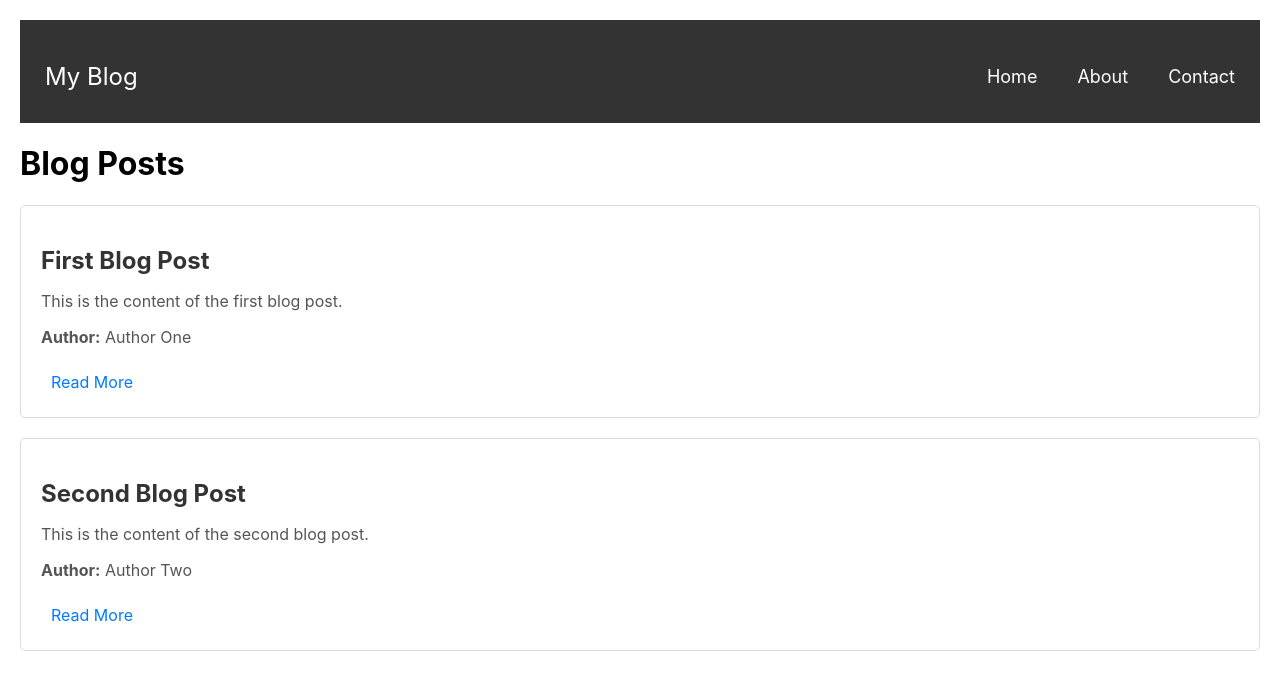
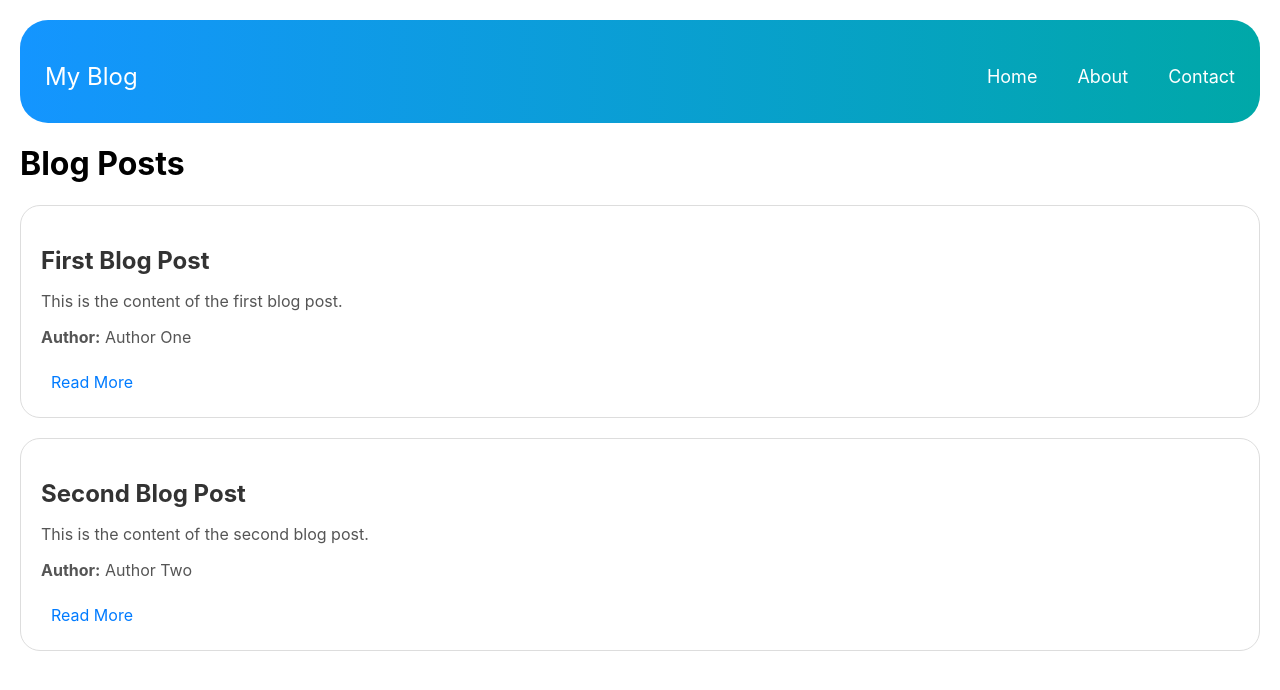
Before and after one commit to eatulrajput/blog, a React (Create React App) app in the folder my-blog/: page / in a window 1280 px wide. Shown: the top 690 px of the page. Built offline with nearby package versions, Linux system fonts and the light colour scheme.

Commit message:
Update Style

```diff
--- a/my-blog/public/index.html
+++ b/my-blog/public/index.html
@@ -9,35 +9,18 @@
       name="description"
       content="Web site created using create-react-app"
     />
-    <link rel="apple-touch-icon" href="%PUBLIC_URL%/logo192.png" />
+    <link rel="apple-touch-icon" href="%PUBLIC_URL%/apple-touch-icon.png" />
     <!--
       manifest.json provides metadata used when your web app is installed on a
       user's mobile device or desktop. See https://developers.google.com/web/fundamentals/web-app-manifest/
     -->
     <link rel="manifest" href="%PUBLIC_URL%/manifest.json" />
-    <!--
-      Notice the use of %PUBLIC_URL% in the tags above.
-      It will be replaced with the URL of the `public` folder during the build.
-      Only files inside the `public` folder can be referenced from the HTML.
 
-      Unlike "/favicon.ico" or "favicon.ico", "%PUBLIC_URL%/favicon.ico" will
-      work correctly both with client-side routing and a non-root public URL.
-      Learn how to configure a non-root public URL by running `npm run build`.
-    -->
-    <title>React App</title>
+    <title>Blog</title>
   </head>
   <body>
     <noscript>You need to enable JavaScript to run this app.</noscript>
     <div id="root"></div>
-    <!--
-      This HTML file is a template.
-      If you open it directly in the browser, you will see an empty page.
 
-      You can add webfonts, meta tags, or analytics to this file.
-      The build step will place the bundled scripts into the <body> tag.
-
-      To begin the development, run `npm start` or `yarn start`.
-      To create a production bundle, use `npm run build` or `yarn build`.
-    -->
   </body>
 </html>
--- a/my-blog/src/components/Navbar.css
+++ b/my-blog/src/components/Navbar.css
@@ -1,11 +1,12 @@
 /* Navbar.css */
 .navbar {
-    background-color: #333;
+    background: linear-gradient(to right, rgb(20, 149, 255), rgb(0, 168, 168));
     color: white;
     padding: 15px;
     display: flex;
     justify-content: space-between;
     align-items: center;
+    border-radius: 28px;
   }
 
   .navbar-brand a {
--- a/my-blog/src/index.css
+++ b/my-blog/src/index.css
@@ -17,9 +17,14 @@ code {
 /* Add margin and padding to the blog post container */
 .blog-post {
   border: 1px solid #ddd;
-  border-radius: 5px;
+  border-radius: 20px;
   padding: 20px;      /* Space inside the blog post container */
   margin: 20px 0;     /* Space between the blog posts */
+  transition:1.5s ease-in-out;
+}
+
+.blog-post:hover{
+  background: linear-gradient(to right, rgb(176, 220, 255), rgb(183, 255, 255));
 }
 
 /* Add margin to the title */
```
Also changed, not shown: my-blog/public/apple-touch-icon.png (added), 1 other file (tests, documents, lock files or other folders).
